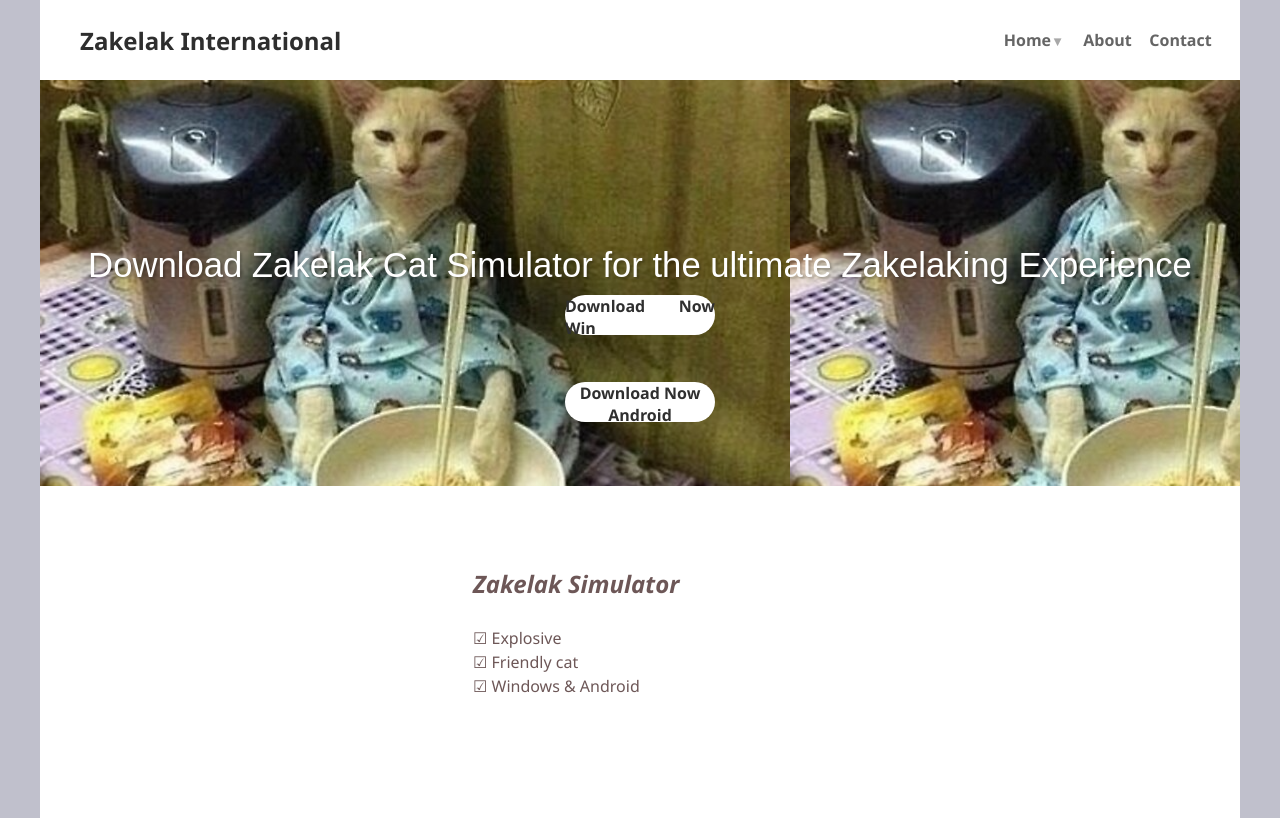
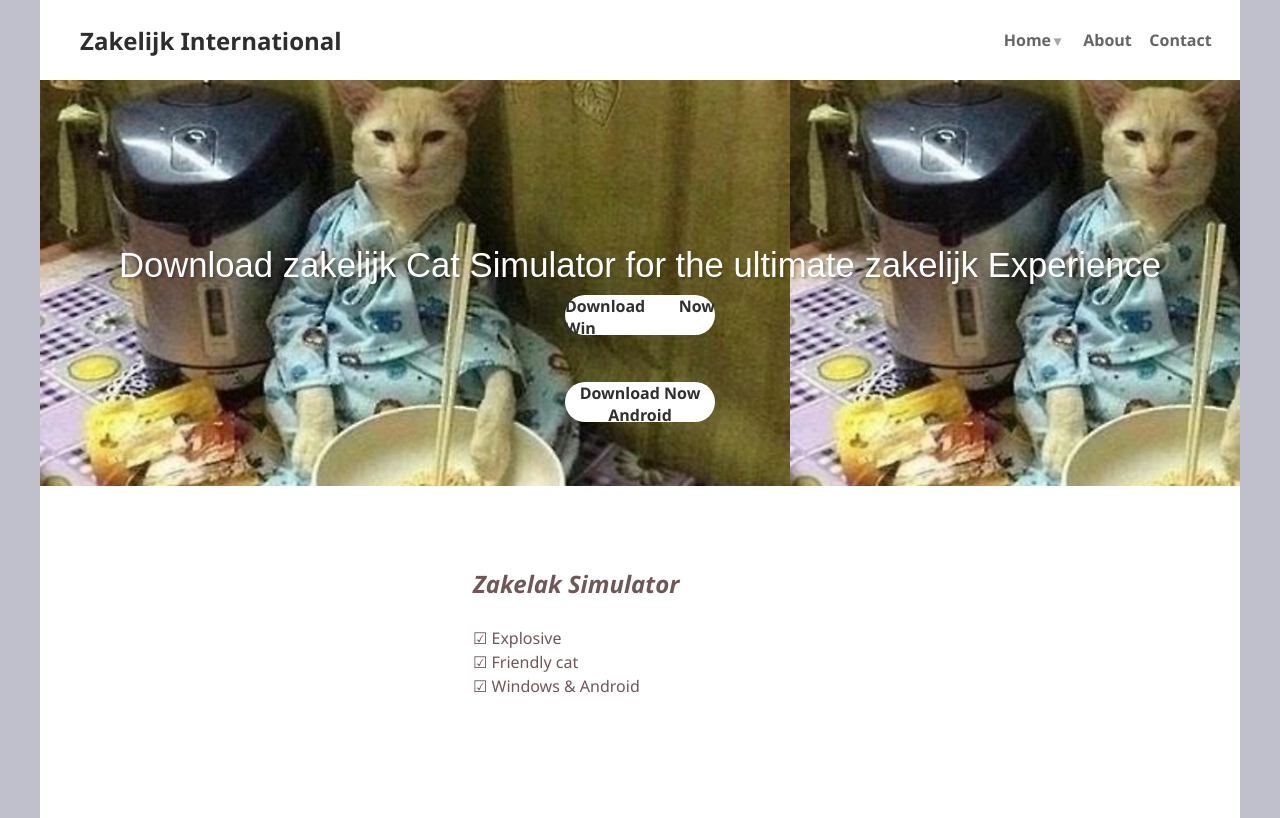
Before and after one commit to zakelijkindustries/zakelijkindustries.github.io, a plain HTML site: page download.html in a window 1280 px wide. Drawn offline with Linux system fonts and the light colour scheme.

Commit message:
Update download.html

```diff
--- a/download.html
+++ b/download.html
@@ -13,7 +13,7 @@
     <div class="vcenterstyle1"><div class="vcenterstyle2">      <div class="textstyle2">
         </div>
       <div class="textstyle1">
-        <span class="textstyle3">Zakelak International</span>
+        <span class="textstyle3">Zakelijk International</span>
         </div>
       </div></div>
     </div></a>
@@ -68,7 +68,7 @@
     </div>
 </div>
 <div style="clear:both"></div></div></div></div>
-<div style="clear:both"></div></div></div><div id="container_103b5c73"><div id="container_103b5c73_padding" ><div class="textstyle1">  <span class="textstyle8"><br/><br/><br/><br/>Download Zakelak Cat Simulator for the ultimate Zakelaking Experience</span>
+<div style="clear:both"></div></div></div><div id="container_103b5c73"><div id="container_103b5c73_padding" ><div class="textstyle1">  <span class="textstyle8"><br/><br/><br/><br/>Download zakelijk Cat Simulator for the ultimate zakelijk Experience</span>
   <a href="rc_images/cat.exe" style="text-decoration:none"><div id="button_6fbd9cc7">
     <div class="vcenterstyle1"><div class="vcenterstyle2">      <div class="textstyle2">
         </div>
```
